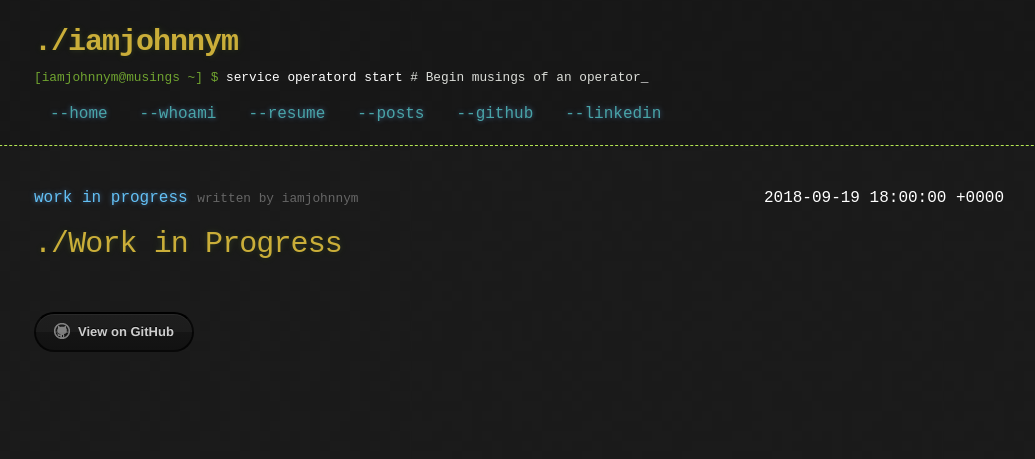
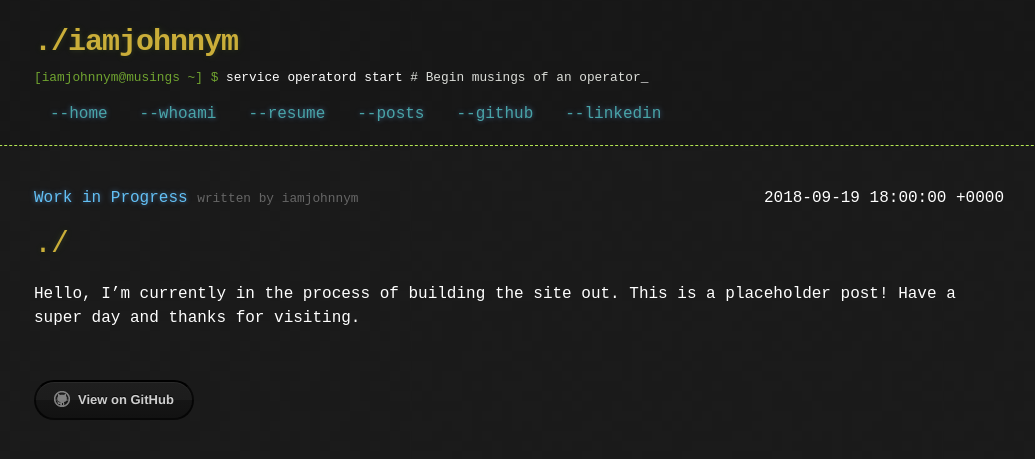
Before and after one commit to iamjohnnym/iamjohnnym.github.io, a Jekyll site: the page built from index.md, in a window 1280 px wide. Shown: the top 459 px of the page, without its empty margins (121-1156 px from the left). Built offline with Jekyll 4.4.1, drawn with Linux system fonts in a browser that asks for light colours.

```diff
--- a/_posts/2018-09-19-work-in-progress.md
+++ b/_posts/2018-09-19-work-in-progress.md
@@ -1,16 +1,19 @@
 ---
 layout: post
-title: work in progress
+title: "Work in Progress"
 date: 2018-09-19 10:00:00 -0800
 author: iamjohnnym
 categories:
   - init
 tags:
   - placeholder
+excerpt_separator: <!--more-->
 ---
 
-# ./Work in Progress
+# ./{{ title }}
 
 Hello,  I'm currently in the process of building the site out.  This is a placeholder post!
 
 Have a super day and thanks for visiting.
+
+<!--more-->
--- a/index.md
+++ b/index.md
@@ -10,7 +10,7 @@ show_downloads: 0
 <div class="post-container">
   <div>
     <span>
-      <a href="{{ post.baseurl }}">{{ post.title }}</a>
+      <a href="{{ post.url }}">{{ post.title }}</a>
       <small style="color:rgb(102, 102, 102);">written by {{ post.author }}</small>
     </span>
     <span style="float:right;">{{ post.date }}</span>
```
Also changed, not shown: posts.md (+1 -1 lines).
